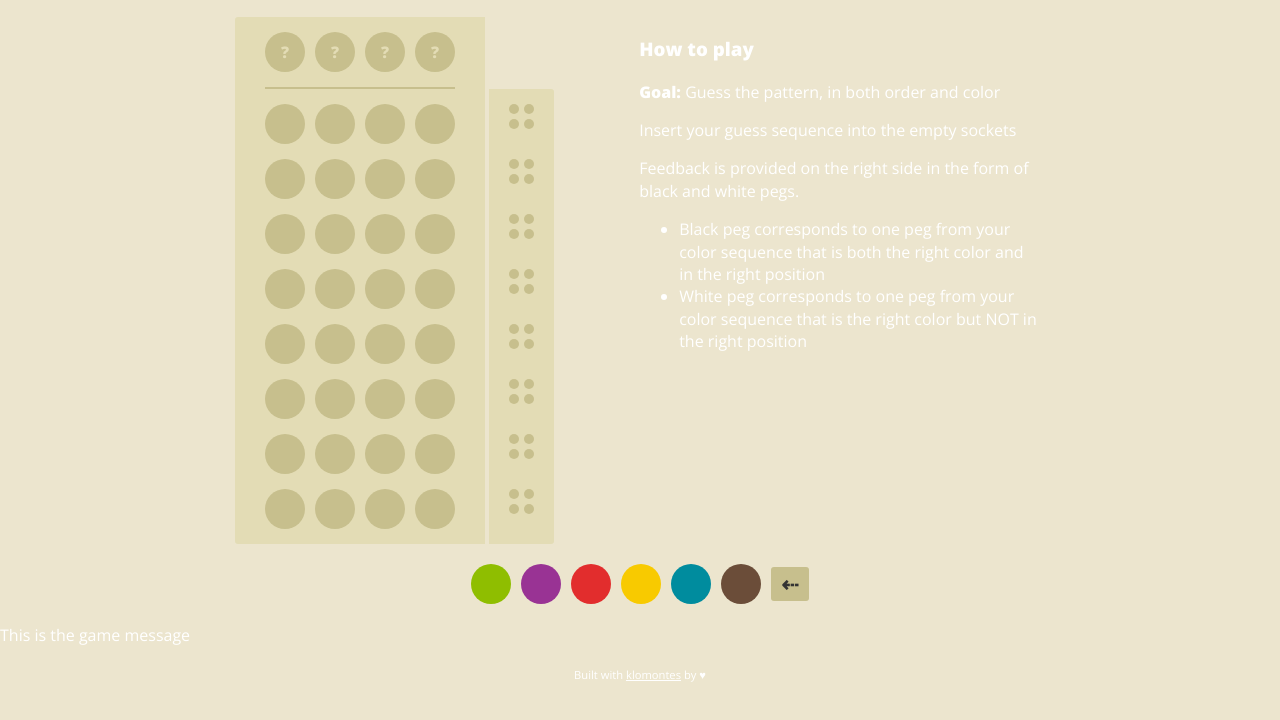
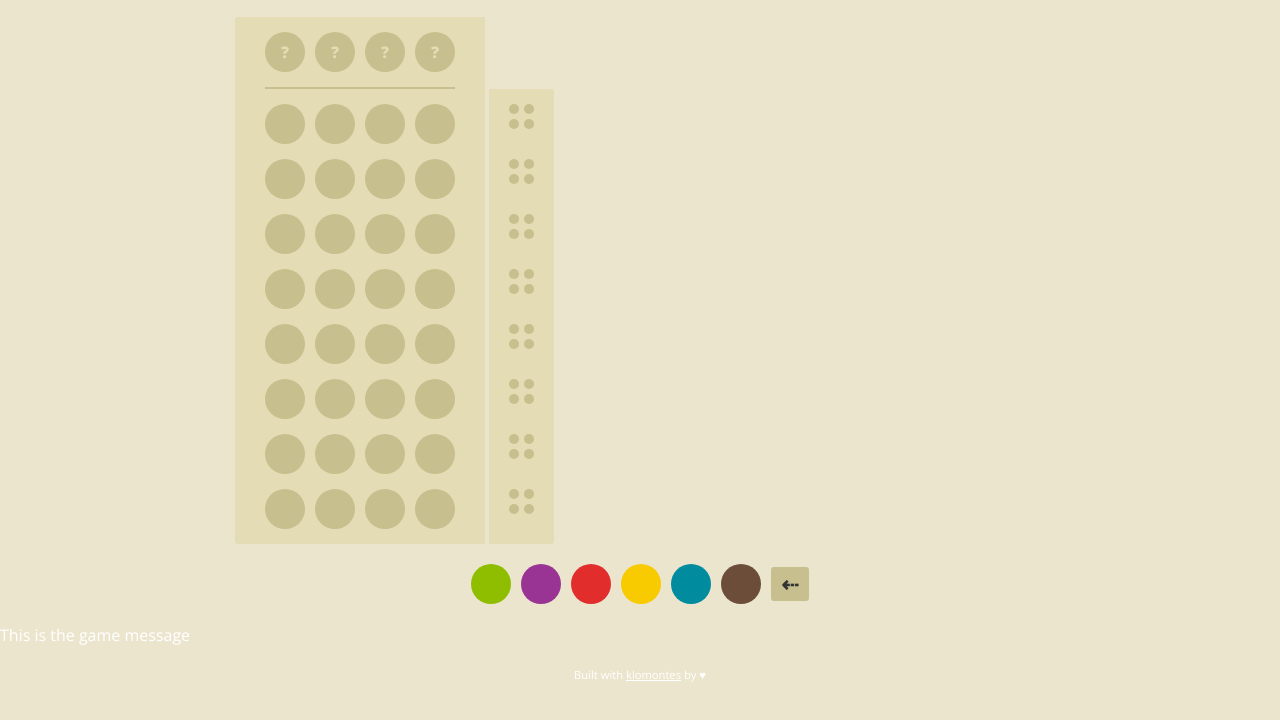
Before and after one commit to Gregoryannn/mastermind, a plain HTML site: page index.html in a window 1280 px wide. Shown: the part 62-782 px from the top of the page. Drawn offline with nearby package versions, Linux system fonts and the light colour scheme.

Commit message:
Remove instructions to fix layout

```diff
--- a/css/main.css
+++ b/css/main.css
@@ -48,7 +48,6 @@ html {
 */
 
 hr {
-    display: block;
     height: 1px;
     border: 0;
     border-top: 1px solid #ccc;
@@ -453,7 +452,7 @@ button.primary {
 }
 
 #instructions {
-    display: inline-block;
+    display: none;
     width: 400px;
     vertical-align: top;
 }
```
